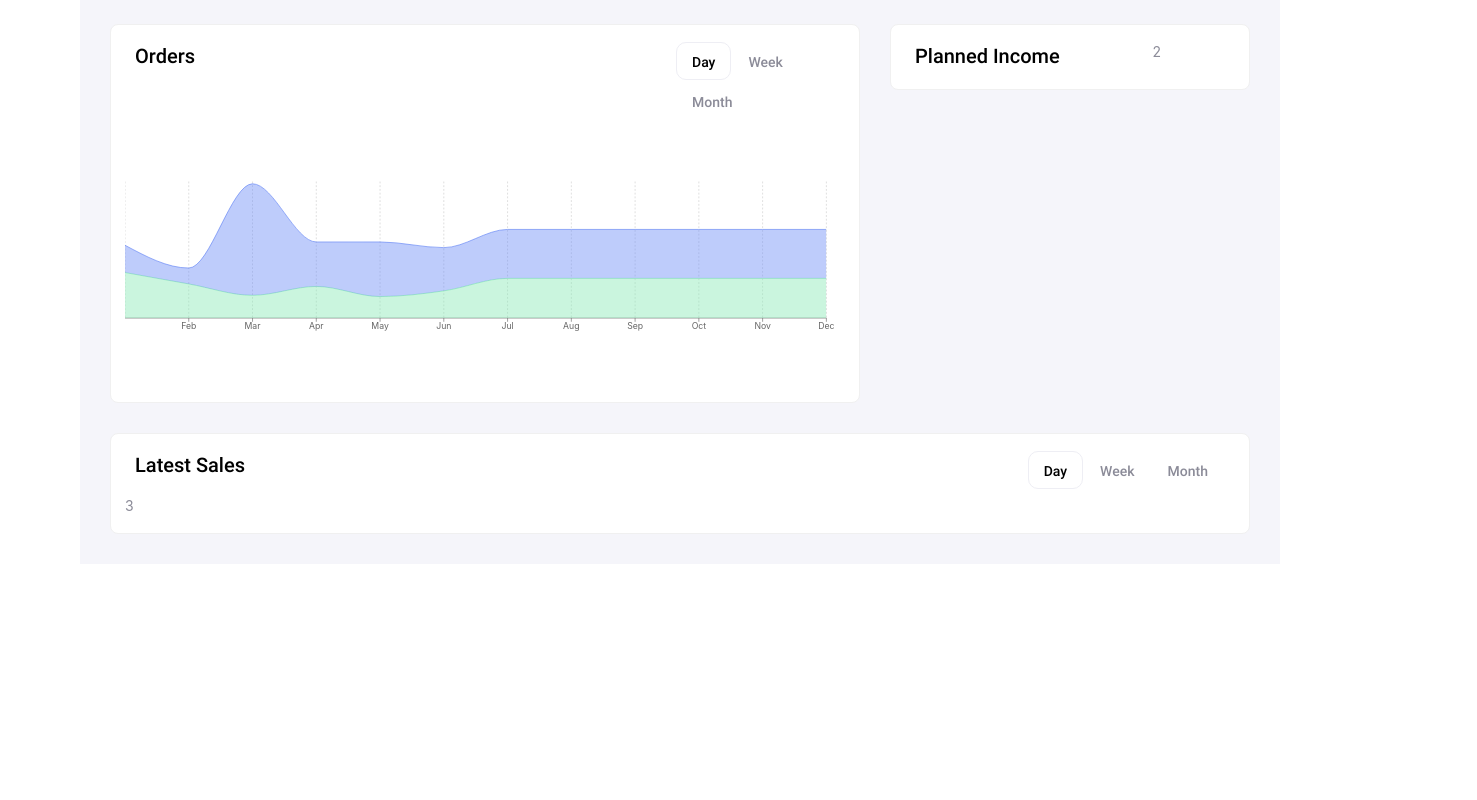
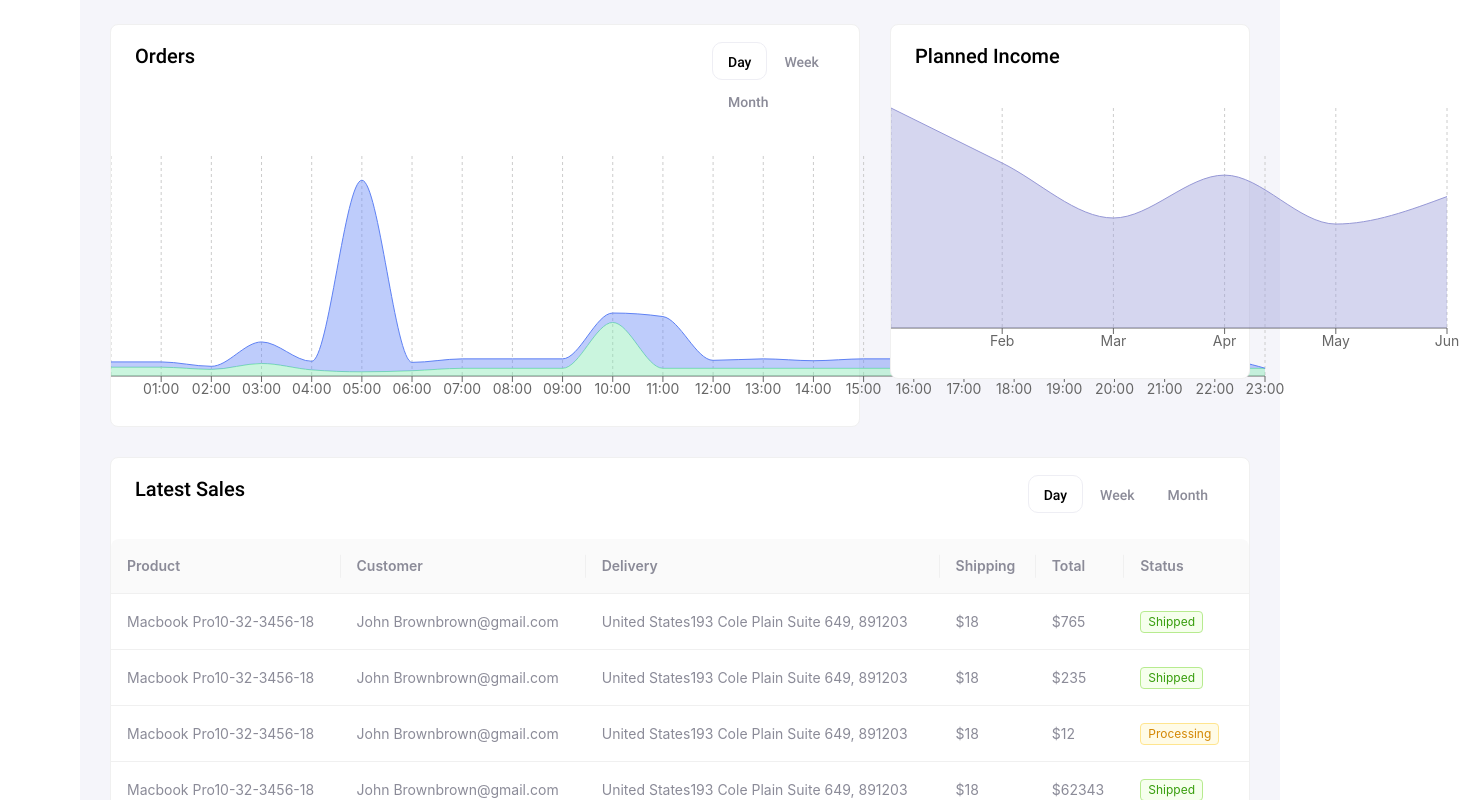
Before and after one commit to TChebun/crm_dashboard, a React (Vite) app: page / in a window 1280 px wide. Shown: the part 240-1040 px from the top of the page, 1477 px wide, since content can reach past the window. Before the commit the page ends 804 px from the top, so only its background shows below. Built offline with nearby package versions, Linux system fonts and the light colour scheme.

Commit message:
add table, edit charts

```diff
--- a/src/App.jsx
+++ b/src/App.jsx
@@ -17,7 +17,7 @@ const theme = {
       itemBorderRadius: 5,
     },
     Card: {
-      bodyPadding: "16px 24px",
+      bodyPadding: "0",
     },
   },
 };
--- a/src/components/CardWrapper/CardWrapper.jsx
+++ b/src/components/CardWrapper/CardWrapper.jsx
@@ -20,7 +20,7 @@ const CardWrapper = ({ children, title, description, period, setPeriod }) => {
         {period ? (
           <Col span={6}>
             <Flex justify="flex-end">
-              <Radio.Group value={period} onChange={handlePeriod}>
+              <Radio.Group value={period} onChange={handlePeriod} className="main__period">
                 <Radio.Button value="day">Day</Radio.Button>
                 <Radio.Button value="week">Week</Radio.Button>
                 <Radio.Button value="month">Month</Radio.Button>
--- a/src/components/DashboardCard/DashboardCard.jsx
+++ b/src/components/DashboardCard/DashboardCard.jsx
@@ -16,7 +16,13 @@ const DashboardCard = ({ title, description, sum, color, progress, progressColor
         </div>
       </Col>
       <Col span={24}>
-        <Progress percent={progress} showInfo={false} strokeColor={progressColor} size={{ height: 4 }} />
+        <Progress
+          percent={progress}
+          showInfo={false}
+          strokeColor={progressColor}
+          size={{ height: 4 }}
+          className="main__progress"
+        />
       </Col>
     </CardWrapper>
   );
--- a/src/pages/Main/Main.jsx
+++ b/src/pages/Main/Main.jsx
@@ -1,83 +1,90 @@
-import React, { useEffect, useState } from "react";
-import { Row, Col } from "antd";
+import { useEffect, useState } from "react";
+import { Row, Col, Tag, Table } from "antd";
 import { AreaChart, Area, XAxis, CartesianGrid, Tooltip } from "recharts";
 import DashboardCard from "../../components/DashboardCard/DashboardCard";
 import CardWrapper from "../../components/CardWrapper/CardWrapper";
 
-import { upperCards } from "./dictionary";
+import { UPPERCARDS, ORDERSDAY, ORDERSWEEK, ORDERSMONTH, PLANNEDMONTH, TABLEDAY } from "./dictionary";
 
 import "./main.scss";
 
-const data = [
+const columns = [
   {
-    name: "Jan",
-    uv: 4000,
-    pv: 2400,
+    title: "Product",
+    dataIndex: "product",
+    key: "product",
+    render: (text) => (
+      <div className="table-product__box">
+        <span className="table-product__name">{text.name}</span>
+        <span className="table-product__item">{text.id}</span>
+      </div>
+    ),
   },
   {
-    name: "Feb",
-    uv: 3000,
-    pv: 1398,
+    title: "Customer",
+    dataIndex: "customer",
+    key: "customer",
+    render: (text) => (
+      <div className="table-product__box">
+        <span className="table-product__name">{text.name}</span>
+        <span className="table-product__item">{text.email}</span>
+      </div>
+    ),
   },
   {
-    name: "Mar",
-    uv: 2000,
-    pv: 9800,
+    title: "Delivery",
+    dataIndex: "delivery",
+    key: "delivery",
+    render: (text) => (
+      <div className="table-product__box">
+        <span className="table-product__name">{text.country}</span>
+        <span className="table-product__item">{text.address}</span>
+      </div>
+    ),
   },
   {
-    name: "Apr",
-    uv: 2780,
-    pv: 3908,
+    title: "Shipping",
+    dataIndex: "shipping",
+    key: "shipping",
+    render: (text) => <div className="table-product__name">${text}</div>,
   },
   {
-    name: "May",
-    uv: 1890,
-    pv: 4800,
+    title: "Total",
+    dataIndex: "total",
+    key: "total",
+    render: (text) => <div className="table-product__name">${text}</div>,
   },
   {
-    name: "Jun",
-    uv: 2390,
-    pv: 3800,
+    title: "Status",
+    key: "status",
+    dataIndex: "status",
+    render: (text) => {
+      let color;
+      if (text === "Shipped") {
+        color = "green";
+      } else {
+        color = "gold";
+      }
+      return <Tag color={color}>{text}</Tag>;
     },
-  {
-    name: "Jul",
-    uv: 3490,
-    pv: 4300,
-  },
-  {
-    name: "Aug",
-    uv: 3490,
-    pv: 4300,
-  },
-  {
-    name: "Sep",
-    uv: 3490,
-    pv: 4300,
-  },
-  {
-    name: "Oct",
-    uv: 3490,
-    pv: 4300,
-  },
-  {
-    name: "Nov",
-    uv: 3490,
-    pv: 4300,
-  },
-  {
-    name: "Dec",
-    uv: 3490,
-    pv: 4300,
   },
 ];
 
 const Main = () => {
   const [ordersPeriod, setOrdersPeriod] = useState("day");
   const [salesPeriod, setSalesPeriod] = useState("day");
+  const [orders, SetOrders] = useState([]);
+
+  useEffect(() => {
+    if (ordersPeriod === "day") SetOrders(ORDERSDAY);
+    if (ordersPeriod === "week") SetOrders(ORDERSWEEK);
+    if (ordersPeriod === "month") SetOrders(ORDERSMONTH);
+  }, [ordersPeriod]);
+
   return (
     <div className="main">
       <Row gutter={[30, 30]}>
-        {upperCards.map((el) => (
+        {UPPERCARDS.map((el) => (
           <Col key={el.sum} span={8}>
             <DashboardCard
               title={el.title}
@@ -92,10 +99,12 @@ const Main = () => {
         ))}
         <Col span={16}>
           <CardWrapper title="Orders" period={ordersPeriod} setPeriod={setOrdersPeriod}>
+            <Col span={24}>
               <AreaChart
-              width={1160}
+                className="main__chart"
+                width={1184}
                 height={260}
-              data={data}
+                data={orders}
                 margin={{
                   top: 10,
                   right: 30,
@@ -109,14 +118,39 @@ const Main = () => {
                 <Area type="monotone" dataKey="uv" stackId="1" fillOpacity={0.4} stroke="#7CE7AC" fill="#7CE7AC" />
                 <Area type="monotone" dataKey="pv" stackId="1" fillOpacity={0.4} stroke="#5E81F4" fill="#5E81F4" />
               </AreaChart>
+            </Col>
           </CardWrapper>
         </Col>
         <Col span={8}>
-          <CardWrapper title="Planned Income">2</CardWrapper>
+          <CardWrapper title="Planned Income">
+            <Col span={24}>
+              <AreaChart
+                className="main__chart"
+                width={586}
+                height={260}
+                data={PLANNEDMONTH}
+                margin={{
+                  top: 10,
+                  right: 30,
+                  left: 0,
+                  bottom: 0,
+                }}
+              >
+                <CartesianGrid horizontal={false} strokeDasharray="3 3" />
+                <XAxis dataKey="name" />
+                <Tooltip />
+                <Area type="monotone" dataKey="uv" stackId="1" fillOpacity={0.4} stroke="#9698D6" fill="#9698D6" />
+              </AreaChart>
+            </Col>
+          </CardWrapper>
         </Col>
         <Col span={24}>
           <CardWrapper title="Latest Sales" period={salesPeriod} setPeriod={setSalesPeriod}>
-            3
+            <Col span={24}>
+              <div className="main__table">
+                <Table columns={columns} dataSource={TABLEDAY} />
+              </div>
+            </Col>
           </CardWrapper>
         </Col>
       </Row>
--- a/src/pages/Main/dictionary.js
+++ b/src/pages/Main/dictionary.js
@@ -1,4 +1,4 @@
-export const upperCards = [
+export const UPPERCARDS = [
   {
     title: "Sales",
     description: "Week comparison",
@@ -24,3 +24,347 @@ export const upperCards = [
     progressColor: "#FF808B",
   },
 ];
+
+export const ORDERSDAY = [
+  {
+    name: "00:00",
+    uv: 4000,
+    pv: 2400,
+  },
+  {
+    name: "01:00",
+    uv: 4000,
+    pv: 2400,
+  },
+  {
+    name: "02:00",
+    uv: 3000,
+    pv: 1398,
+  },
+  {
+    name: "03:00",
+    uv: 5685,
+    pv: 9800,
+  },
+  {
+    name: "04:00",
+    uv: 2780,
+    pv: 3908,
+  },
+  {
+    name: "05:00",
+    uv: 1890,
+    pv: 87097,
+  },
+  {
+    name: "06:00",
+    uv: 2390,
+    pv: 3800,
+  },
+  {
+    name: "07:00",
+    uv: 3490,
+    pv: 4300,
+  },
+  {
+    name: "08:00",
+    uv: 3490,
+    pv: 4300,
+  },
+  {
+    name: "09:00",
+    uv: 3490,
+    pv: 4300,
+  },
+  {
+    name: "10:00",
+    uv: 24325,
+    pv: 4300,
+  },
+  {
+    name: "11:00",
+    uv: 3490,
+    pv: 23523,
+  },
+  {
+    name: "12:00",
+    uv: 3490,
+    pv: 3634,
+  },
+  {
+    name: "13:00",
+    uv: 3490,
+    pv: 4300,
+  },
+  {
+    name: "14:00",
+    uv: 3490,
+    pv: 3453,
+  },
+  {
+    name: "15:00",
+    uv: 3490,
+    pv: 4300,
+  },
+  {
+    name: "16:00",
+    uv: 3490,
+    pv: 4300,
+  },
+  {
+    name: "17:00",
+    uv: 3490,
+    pv: 4300,
+  },
+  {
+    name: "18:00",
+    uv: 3490,
+    pv: 4300,
+  },
+  {
+    name: "19:00",
+    uv: 3490,
+    pv: 4300,
+  },
+  {
+    name: "20:00",
+    uv: 7686,
+    pv: 4300,
+  },
+  {
+    name: "21:00",
+    uv: 3490,
+    pv: 345,
+  },
+  {
+    name: "22:00",
+    uv: 3490,
+    pv: 4300,
+  },
+  {
+    name: "23:00",
+    uv: 3490,
+    pv: 45,
+  },
+];
+
+export const ORDERSWEEK = [
+  {
+    name: "Mon",
+    uv: 4000,
+    pv: 2400,
+  },
+  {
+    name: "Tue",
+    uv: 3465,
+    pv: 139348,
+  },
+  {
+    name: "Wen",
+    uv: 2000,
+    pv: 4545,
+  },
+  {
+    name: "Thu",
+    uv: 134343,
+    pv: 3908,
+  },
+  {
+    name: "Fri",
+    uv: 1890,
+    pv: 45,
+  },
+  {
+    name: "Sat",
+    uv: 12,
+    pv: 3800,
+  },
+  {
+    name: "Sun",
+    uv: 3490,
+    pv: 34634,
+  },
+];
+
+export const ORDERSMONTH = [
+  {
+    name: "Jan",
+    uv: 4000,
+    pv: 2400,
+  },
+  {
+    name: "Feb",
+    uv: 3000,
+    pv: 1398,
+  },
+  {
+    name: "Mar",
+    uv: 2000,
+    pv: 9800,
+  },
+  {
+    name: "Apr",
+    uv: 2780,
+    pv: 3908,
+  },
+  {
+    name: "May",
+    uv: 1890,
+    pv: 4800,
+  },
+  {
+    name: "Jun",
+    uv: 2390,
+    pv: 3800,
+  },
+  {
+    name: "Jul",
+    uv: 3490,
+    pv: 4300,
+  },
+  {
+    name: "Aug",
+    uv: 3490,
+    pv: 4300,
+  },
+  {
+    name: "Sep",
+    uv: 3490,
+    pv: 4300,
+  },
+  {
+    name: "Oct",
+    uv: 3490,
+    pv: 4300,
+  },
+  {
+    name: "Nov",
+    uv: 3490,
+    pv: 4300,
+  },
+  {
+    name: "Dec",
+    uv: 3490,
+    pv: 4300,
+  },
+];
+
+export const PLANNEDMONTH = [
+  {
+    name: "Jan",
+    uv: 4000,
+  },
+  {
+    name: "Feb",
+    uv: 3000,
+  },
+  {
+    name: "Mar",
+    uv: 2000,
+  },
+  {
+    name: "Apr",
+    uv: 2780,
+  },
+  {
+    name: "May",
+    uv: 1890,
+  },
+  {
+    name: "Jun",
+    uv: 2390,
+  },
+];
+
+export const TABLEDAY = [
+  {
+    key: "1",
+    product: {
+      name: "Macbook Pro",
+      id: "10-32-3456-18",
+    },
+    customer: {
+      name: "John Brown",
+      email: "brown@gmail.com",
+    },
+    delivery: {
+      country: "United States",
+      address: "193 Cole Plain Suite 649, 891203",
+    },
+    shipping: 18,
+    total: 765,
+    status: "Shipped",
+  },
+  {
+    key: "2",
+    product: {
+      name: "Macbook Pro",
+      id: "10-32-3456-18",
+    },
+    customer: {
+      name: "John Brown",
+      email: "brown@gmail.com",
+    },
+    delivery: {
+      country: "United States",
+      address: "193 Cole Plain Suite 649, 891203",
+    },
+    shipping: 18,
+    total: 235,
+    status: "Shipped",
+  },
+  {
+    key: "3",
+    product: {
+      name: "Macbook Pro",
+      id: "10-32-3456-18",
+    },
+    customer: {
+      name: "John Brown",
+      email: "brown@gmail.com",
+    },
+    delivery: {
+      country: "United States",
+      address: "193 Cole Plain Suite 649, 891203",
+    },
+    shipping: 18,
+    total: 12,
+    status: "Processing",
+  },
+  {
+    key: "4",
+    product: {
+      name: "Macbook Pro",
+      id: "10-32-3456-18",
+    },
+    customer: {
+      name: "John Brown",
+      email: "brown@gmail.com",
+    },
+    delivery: {
+      country: "United States",
+      address: "193 Cole Plain Suite 649, 891203",
+    },
+    shipping: 18,
+    total: 62343,
+    status: "Shipped",
+  },
+  {
+    key: "5",
+    product: {
+      name: "Macbook Pro",
+      id: "10-32-3456-18",
+    },
+    customer: {
+      name: "John Brown",
+      email: "brown@gmail.com",
+    },
+    delivery: {
+      country: "United States",
+      address: "193 Cole Plain Suite 649, 891203",
+    },
+    shipping: 18,
+    total: 234,
+    status: "Processing",
+  },
+];
--- a/src/pages/Main/main.scss
+++ b/src/pages/Main/main.scss
@@ -12,11 +12,28 @@
     font-size: 14px;
   }
 
+  &__box {
+    margin: 16px 24px 0;
+  }
+
+  &__period {
+    padding: 16px 24px 0;
+  }
+
+  &__progress {
+    padding: 0 24px 16px;
+  }
+
+  &__table {
+    margin: 20px 0;
+  }
+
   &__item {
     display: flex;
     align-items: center;
     justify-content: flex-end;
     height: 100%;
+    padding: 16px 24px 0;
   }
 
   &__sum {
@@ -24,4 +41,8 @@
     font-size: 20px;
     color: #000000;
   }
+
+  &__chart {
+    margin: 20px 0;
+  }
 }
```
Lines whose indentation alone changed are shown as unchanged.
